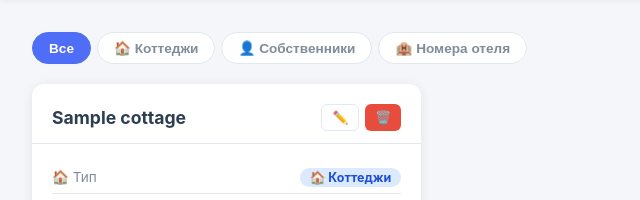
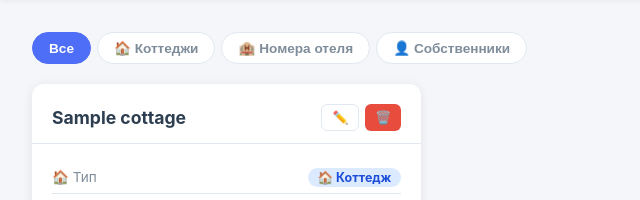
Before and after one commit to akiev-3/cottage-booking-system, a Flask app: page / in a window 1280 px wide. Shown: the part 70-270 px from the top of the page, without its empty margins (0-640 px from the left). Run offline with Flask 3, Linux system fonts and the light colour scheme; the visitor is signed in with stand-in values (Sample User, id 1); a database or web service that is not in the repository returns one stand-in record (values such as "Sample title"); some libraries are stand-ins or nearby versions.

Commit message:
Refactor: split owner_type + property_type, private owners can have cottage or hotel room

```diff
--- a/app.py
+++ b/app.py
@@ -49,18 +49,23 @@ def init_db():
             price_per_day FLOAT        DEFAULT 0,
             description   TEXT         DEFAULT '',
             contacts      TEXT         DEFAULT '',
-            owner_type    VARCHAR(50)  DEFAULT 'Коттеджи',
+            owner_type    VARCHAR(50)  DEFAULT 'Компания',
+            property_type VARCHAR(50)  DEFAULT 'Коттедж',
             owner_name    VARCHAR(255) DEFAULT ''
         )
     """)
-    # Миграции
-    cur.execute("ALTER TABLE cottages ADD COLUMN IF NOT EXISTS owner_type  VARCHAR(50)  DEFAULT 'Коттеджи'")
-    cur.execute("ALTER TABLE cottages ADD COLUMN IF NOT EXISTS owner_name  VARCHAR(255) DEFAULT ''")
-    cur.execute("ALTER TABLE cottages ADD COLUMN IF NOT EXISTS contacts    TEXT         DEFAULT ''")
-    cur.execute("ALTER TABLE cottages ADD COLUMN IF NOT EXISTS capacity    INT          DEFAULT 0")
-    cur.execute("ALTER TABLE cottages ADD COLUMN IF NOT EXISTS price_per_day FLOAT      DEFAULT 0")
-    # Переименуем "Алма-Ата" → "Коттеджи"
-    cur.execute("UPDATE cottages SET owner_type = 'Коттеджи' WHERE owner_type = 'Алма-Ата'")
+    # Миграции колонок
+    cur.execute("ALTER TABLE cottages ADD COLUMN IF NOT EXISTS owner_type    VARCHAR(50)  DEFAULT 'Компания'")
+    cur.execute("ALTER TABLE cottages ADD COLUMN IF NOT EXISTS property_type VARCHAR(50)  DEFAULT 'Коттедж'")
+    cur.execute("ALTER TABLE cottages ADD COLUMN IF NOT EXISTS owner_name    VARCHAR(255) DEFAULT ''")
+    cur.execute("ALTER TABLE cottages ADD COLUMN IF NOT EXISTS contacts      TEXT         DEFAULT ''")
+    cur.execute("ALTER TABLE cottages ADD COLUMN IF NOT EXISTS capacity      INT          DEFAULT 0")
+    cur.execute("ALTER TABLE cottages ADD COLUMN IF NOT EXISTS price_per_day FLOAT        DEFAULT 0")
+    # Миграция данных: старые owner_type → новые owner_type + property_type
+    cur.execute("UPDATE cottages SET owner_type='Компания',  property_type='Коттедж'     WHERE owner_type IN ('Алма-Ата','Коттеджи')")
+    cur.execute("UPDATE cottages SET owner_type='Компания',  property_type='Номер отеля' WHERE owner_type = 'Номера отеля'")
+    cur.execute("UPDATE cottages SET owner_type='Собственник'                            WHERE owner_type = 'Собственник' AND property_type IS NULL")
+    cur.execute("UPDATE cottages SET property_type='Коттедж' WHERE property_type IS NULL OR property_type = ''")
     # Для собственников: перенести description → contacts (если contacts пусто)
     cur.execute("""
         UPDATE cottages
@@ -267,16 +272,17 @@ def update_settings():
 def create_cottage():
     body = request.json
     conn = get_db(); cur = conn.cursor()
-    owner_type = body.get("owner_type", "Коттеджи")
+    owner_type    = body.get("owner_type", "Компания")
+    property_type = body.get("property_type", "Коттедж")
     cur.execute("""
-        INSERT INTO cottages (name, capacity, price_per_day, description, contacts, owner_type, owner_name)
-        VALUES (%s, %s, %s, %s, %s, %s, %s) RETURNING *
+        INSERT INTO cottages (name, capacity, price_per_day, description, contacts, owner_type, property_type, owner_name)
+        VALUES (%s, %s, %s, %s, %s, %s, %s, %s) RETURNING *
     """, (body["name"],
           int(body.get("capacity") or 0),
           float(body.get("price_per_day") or 0),
           body.get("description",""),
           body.get("contacts",""),
-          owner_type,
+          owner_type, property_type,
           body.get("owner_name","")))
     cottage = dict(cur.fetchone())
     conn.commit(); cur.close(); conn.close()
@@ -288,17 +294,18 @@ def create_cottage():
 def update_cottage(cottage_id):
     body = request.json
     conn = get_db(); cur = conn.cursor()
-    owner_type = body.get("owner_type", "Коттеджи")
+    owner_type    = body.get("owner_type", "Компания")
+    property_type = body.get("property_type", "Коттедж")
     cur.execute("""
         UPDATE cottages SET name=%s, capacity=%s, price_per_day=%s,
-                            description=%s, contacts=%s, owner_type=%s, owner_name=%s
+                            description=%s, contacts=%s, owner_type=%s, property_type=%s, owner_name=%s
         WHERE id=%s RETURNING *
     """, (body["name"],
           int(body.get("capacity") or 0),
           float(body.get("price_per_day") or 0),
           body.get("description",""),
           body.get("contacts",""),
-          owner_type,
+          owner_type, property_type,
           body.get("owner_name",""),
           cottage_id))
     row = cur.fetchone()
@@ -943,12 +950,15 @@ with app.app_context():
 @app.route("/export/excel/owner/<owner_type>")
 @login_required
 def export_excel_by_owner(owner_type):
-    MAP = {"company": ("Коттеджи",    "Коттеджи"),
-           "private": ("Собственники", "Собственник"),
-           "hotel":   ("Номера отеля", "Номера отеля")}
-    label, db_owner = MAP.get(owner_type, ("Все", None))
-    if not db_owner:
+    # company = коттеджи компании, hotel = номера компании, private = все собственники
+    MAP = {
+        "company": ("Коттеджи компании",  "owner_type='Компания'  AND property_type='Коттедж'"),
+        "hotel":   ("Номера отеля",        "owner_type='Компания'  AND property_type='Номер отеля'"),
+        "private": ("Собственники",        "owner_type='Собственник'"),
+    }
+    if owner_type not in MAP:
         return redirect(url_for("export_excel"))
+    label, where_clause = MAP[owner_type]
 
     # ── Собственники — справочник карточек, а не брони ────
     if owner_type == "private":
@@ -992,7 +1002,7 @@ def export_excel_by_owner(owner_type):
 
     # ── Коттеджи / Номера отеля — брони ───────────────────
     conn = get_db(); cur = conn.cursor()
-    cur.execute("SELECT * FROM cottages WHERE owner_type = %s ORDER BY name", (db_owner,))
+    cur.execute(f"SELECT * FROM cottages WHERE {where_clause} ORDER BY name")
     cottages = [dict(r) for r in cur.fetchall()]
     cottage_ids = [c["id"] for c in cottages]
 
--- a/static/js/app.js
+++ b/static/js/app.js
@@ -8,7 +8,12 @@ function filterCottages(type, btn) {
   document.querySelectorAll('.filter-btn').forEach(b => b.classList.remove('active'));
   btn.classList.add('active');
   document.querySelectorAll('.cottage-card').forEach(card => {
-    card.style.display = (type === 'all' || card.dataset.owner === type) ? '' : 'none';
+    let show = false;
+    if (type === 'all')            show = true;
+    else if (type === 'private')   show = card.dataset.owner === 'private';
+    else if (type === 'cottage-company') show = card.dataset.owner === 'company' && card.dataset.ptype === 'cottage';
+    else if (type === 'hotel-company')   show = card.dataset.owner === 'company' && card.dataset.ptype === 'hotel';
+    card.style.display = show ? '' : 'none';
   });
 }
 
@@ -35,23 +40,24 @@ function showToast(msg, type = '') {
 
 // ── Cottage form ──
 function onOwnerToggle() {
-  const type = document.querySelector('input[name="owner_type"]:checked')?.value;
-  const isPrivate = type === 'Собственник';
-  document.getElementById('owner-name-group').style.display    = isPrivate ? 'block' : 'none';
-  document.getElementById('price-capacity-group').style.display = isPrivate ? 'none'  : 'block';
-  document.getElementById('contacts-group').style.display       = isPrivate ? 'block' : 'none';
+  const ownerType = document.querySelector('input[name="owner_type"]:checked')?.value;
+  const isPrivate = ownerType === 'Собственник';
+  document.getElementById('owner-name-group').style.display     = isPrivate ? 'block' : 'none';
+  document.getElementById('price-capacity-group').style.display  = isPrivate ? 'none'  : 'block';
+  document.getElementById('contacts-group').style.display        = isPrivate ? 'block' : 'none';
 }
 
 function openAddCottage() {
   document.getElementById('cottage-modal-title').textContent = 'Новый объект';
   document.getElementById('cottage-id').value = '';
   document.getElementById('form-cottage').reset();
-  document.getElementById('owner-cottages').checked = true;
+  document.getElementById('ptype-cottage').checked  = true;
+  document.getElementById('owner-company').checked  = true;
   onOwnerToggle();
   openModal('modal-add-cottage');
 }
 
-function editCottage(id, name, capacity, price, desc, ownerType, ownerName, contacts) {
+function editCottage(id, name, capacity, price, desc, ownerType, ownerName, contacts, propertyType) {
   document.getElementById('cottage-modal-title').textContent = 'Редактировать';
   document.getElementById('cottage-id').value              = id;
   document.getElementById('cottage-name').value            = name;
@@ -60,9 +66,10 @@ function editCottage(id, name, capacity, price, desc, ownerType, ownerName, cont
   document.getElementById('cottage-description').value     = desc;
   document.getElementById('cottage-contacts').value        = contacts || '';
   document.getElementById('cottage-owner-name').value      = ownerName || '';
-  document.getElementById('owner-cottages').checked        = ownerType === 'Коттеджи';
+  document.getElementById('ptype-cottage').checked         = (propertyType || 'Коттедж') !== 'Номер отеля';
+  document.getElementById('ptype-hotel').checked           = propertyType === 'Номер отеля';
+  document.getElementById('owner-company').checked         = ownerType !== 'Собственник';
   document.getElementById('owner-private').checked         = ownerType === 'Собственник';
-  document.getElementById('owner-hotel').checked           = ownerType === 'Номера отеля';
   onOwnerToggle();
   openModal('modal-add-cottage');
 }
@@ -70,8 +77,9 @@ function editCottage(id, name, capacity, price, desc, ownerType, ownerName, cont
 async function submitCottage(e) {
   e.preventDefault();
   const id = document.getElementById('cottage-id').value;
-  const ownerType = document.querySelector('input[name="owner_type"]:checked')?.value || 'Коттеджи';
-  const isPrivate = ownerType === 'Собственник';
+  const ownerType    = document.querySelector('input[name="owner_type"]:checked')?.value    || 'Компания';
+  const propertyType = document.querySelector('input[name="property_type"]:checked')?.value || 'Коттедж';
+  const isPrivate    = ownerType === 'Собственник';
   const body = {
     name:          document.getElementById('cottage-name').value.trim(),
     capacity:      isPrivate ? 0 : (document.getElementById('cottage-capacity').value || 0),
@@ -79,6 +87,7 @@ async function submitCottage(e) {
     description:   document.getElementById('cottage-description').value.trim(),
     contacts:      isPrivate ? document.getElementById('cottage-contacts').value.trim() : '',
     owner_type:    ownerType,
+    property_type: propertyType,
     owner_name:    isPrivate ? document.getElementById('cottage-owner-name').value.trim() : '',
   };
   const url    = id ? `/cottages/${id}` : '/cottages';
--- a/templates/index.html
+++ b/templates/index.html
@@ -33,25 +33,37 @@
 <main>
   <div class="owner-filter">
     <button class="filter-btn active" onclick="filterCottages('all', this)">Все</button>
-    <button class="filter-btn" onclick="filterCottages('cottages', this)">🏠 Коттеджи</button>
+    <button class="filter-btn" onclick="filterCottages('cottage-company', this)">🏠 Коттеджи</button>
+    <button class="filter-btn" onclick="filterCottages('hotel-company', this)">🏨 Номера отеля</button>
     <button class="filter-btn" onclick="filterCottages('private', this)">👤 Собственники</button>
-    <button class="filter-btn" onclick="filterCottages('hotel', this)">🏨 Номера отеля</button>
   </div>
 
   <div id="cottages-grid" class="cottages-grid">
     {% for cottage in cottages %}
     {% set otype = cottage.owner_type %}
+    {% set ptype = cottage.property_type %}
     <div class="cottage-card" id="card-{{ cottage.id }}"
-         data-owner="{{ 'private' if otype=='Собственник' else ('hotel' if otype=='Номера отеля' else 'cottages') }}">
+         data-owner="{{ 'private' if otype=='Собственник' else 'company' }}"
+         data-ptype="{{ 'hotel' if ptype=='Номер отеля' else 'cottage' }}">
       <div class="card-header">
         <h2>{{ cottage.name }}</h2>
         <div class="card-actions">
-          <button class="btn btn-sm btn-outline" onclick="editCottage({{ cottage.id }}, '{{ cottage.name|e }}', {{ cottage.capacity or 0 }}, {{ cottage.price_per_day or 0 }}, '{{ cottage.description|e }}', '{{ otype }}', '{{ (cottage.owner_name or '')|e }}', '{{ cottage.contacts|e }}')">✏️</button>
+          <button class="btn btn-sm btn-outline" onclick="editCottage({{ cottage.id }}, '{{ cottage.name|e }}', {{ cottage.capacity or 0 }}, {{ cottage.price_per_day or 0 }}, '{{ cottage.description|e }}', '{{ otype }}', '{{ (cottage.owner_name or '')|e }}', '{{ cottage.contacts|e }}', '{{ ptype }}')">✏️</button>
           <button class="btn btn-sm btn-danger" onclick="deleteCottage({{ cottage.id }})">🗑️</button>
         </div>
       </div>
       <div class="card-body">
         {% if otype == 'Собственник' %}
+          <div class="info-row">
+            <span class="label">🏠 Тип</span>
+            <span class="value">
+              {% if ptype == 'Номер отеля' %}
+                <span class="owner-badge owner-hotel">🏨 Номер отеля</span>
+              {% else %}
+                <span class="owner-badge owner-alma">🏠 Коттедж</span>
+              {% endif %}
+            </span>
+          </div>
           {% if cottage.owner_name %}
           <div class="info-row">
             <span class="label">👤 Собственник</span>
@@ -68,10 +80,10 @@
           <div class="info-row">
             <span class="label">🏠 Тип</span>
             <span class="value">
-              {% if otype == 'Номера отеля' %}
-                <span class="owner-badge owner-hotel">🏨 Номера отеля</span>
+              {% if ptype == 'Номер отеля' %}
+                <span class="owner-badge owner-hotel">🏨 Номер отеля</span>
               {% else %}
-                <span class="owner-badge owner-alma">🏠 Коттеджи</span>
+                <span class="owner-badge owner-alma">🏠 Коттедж</span>
               {% endif %}
             </span>
           </div>
@@ -117,19 +129,28 @@
         <input type="text" id="cottage-name" required placeholder="Например: Коттедж №1 / Номер 201">
       </div>
       <div class="form-group">
-        <label>Тип *</label>
+        <label>Тип объекта *</label>
         <div class="owner-toggle">
           <label class="owner-option">
-            <input type="radio" name="owner_type" id="owner-cottages" value="Коттеджи" checked onchange="onOwnerToggle()">
-            <span class="owner-btn owner-btn-alma">🏠 Коттеджи</span>
+            <input type="radio" name="property_type" id="ptype-cottage" value="Коттедж" checked onchange="onOwnerToggle()">
+            <span class="owner-btn owner-btn-alma">🏠 Коттедж</span>
+          </label>
+          <label class="owner-option">
+            <input type="radio" name="property_type" id="ptype-hotel" value="Номер отеля" onchange="onOwnerToggle()">
+            <span class="owner-btn owner-btn-hotel">🏨 Номер отеля</span>
+          </label>
+        </div>
+      </div>
+      <div class="form-group">
+        <label>Владелец *</label>
+        <div class="owner-toggle">
+          <label class="owner-option">
+            <input type="radio" name="owner_type" id="owner-company" value="Компания" checked onchange="onOwnerToggle()">
+            <span class="owner-btn owner-btn-alma">🏢 Компания</span>
           </label>
           <label class="owner-option">
             <input type="radio" name="owner_type" id="owner-private" value="Собственник" onchange="onOwnerToggle()">
             <span class="owner-btn owner-btn-private">👤 Собственник</span>
-          </label>
-          <label class="owner-option">
-            <input type="radio" name="owner_type" id="owner-hotel" value="Номера отеля" onchange="onOwnerToggle()">
-            <span class="owner-btn owner-btn-hotel">🏨 Отель</span>
           </label>
         </div>
       </div>
```
Also changed, not shown: templates/services.html (+12 -7 lines).
